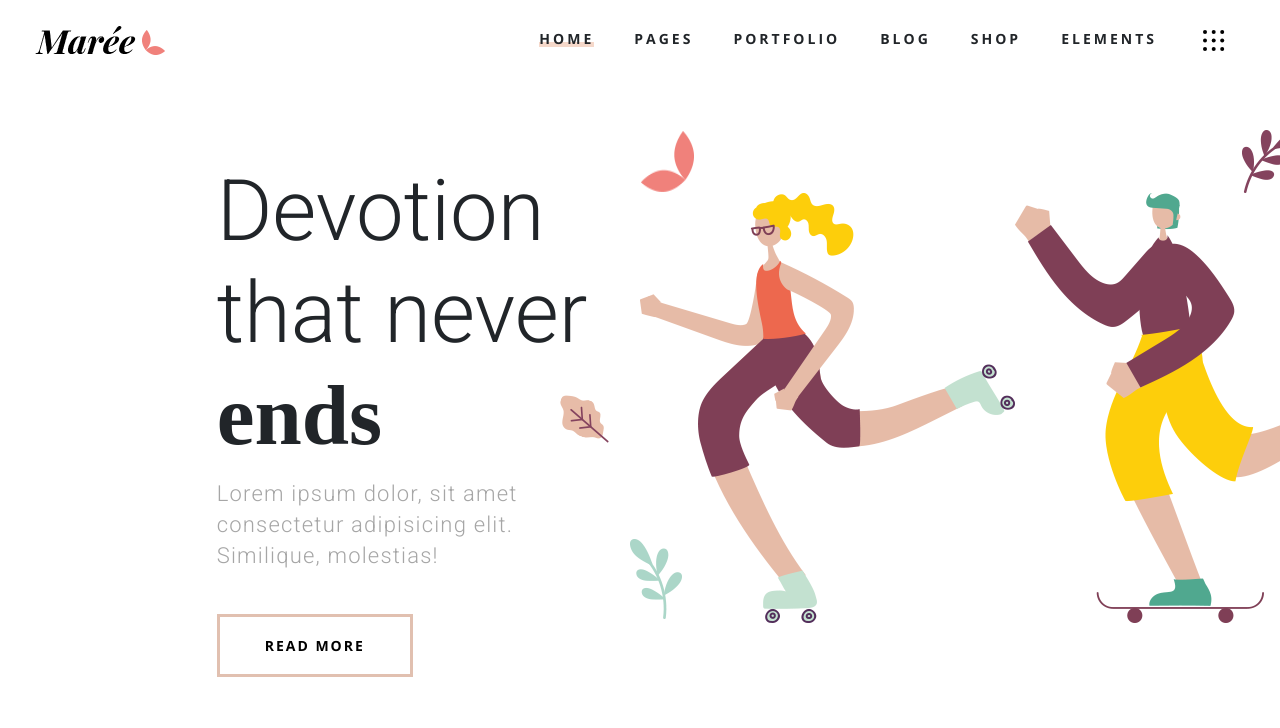
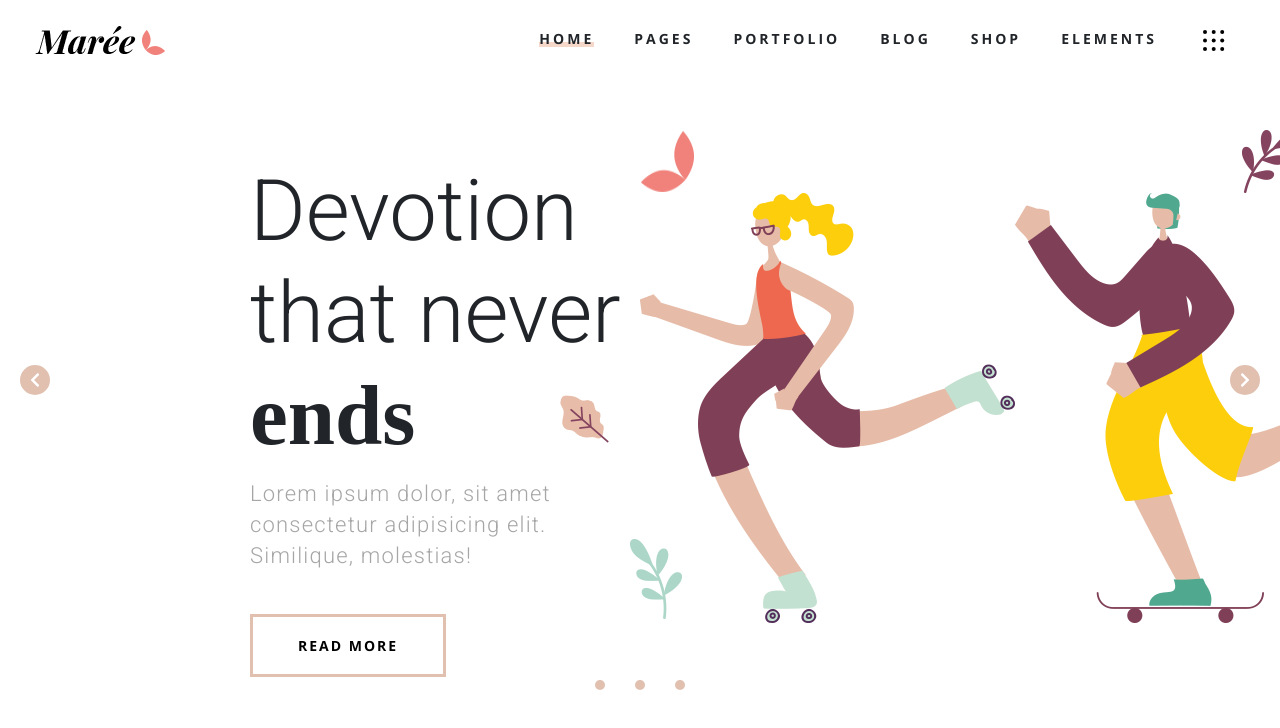
Before and after one commit to AlessandraSchiavone/proj-html-vuejs, a Vue app: page / in a window 1280 px wide. Shown: the top 728 px of the page. Built offline with nearby package versions, Linux system fonts and the light colour scheme; a small style sheet from the web is missing.

Commit message:
Aggiunta dettagli finali del jumbotron

```diff
--- a/package.json
+++ b/package.json
@@ -12,6 +12,7 @@
     "@fontsource/noto-sans": "^4.4.5",
     "@fontsource/open-sans": "^4.4.5",
     "@fontsource/roboto": "^4.4.5",
+    "@fortawesome/fontawesome-free": "^5.15.3",
     "bootstrap": "^5.0.1",
     "core-js": "^3.6.5",
     "vue": "^2.6.11"
--- a/src/App.vue
+++ b/src/App.vue
@@ -22,5 +22,6 @@ export default {
 </script>
 
 <style lang="scss">
+@import '~@fortawesome/fontawesome-free/css/all.min.css';
 @import './style/variables';
 </style>
--- a/src/components/Header.vue
+++ b/src/components/Header.vue
@@ -13,14 +13,20 @@
           </ul>
       </section>
       <section id="jumbotron">
+          <div class="chevron">
+              <span class="circle">
+                  <i class="fas fa-chevron-left"></i>
+              </span>
+
+          </div>
+
+          <div class="box">
             <div class="colsx col-lg-6">
                 <div class="col-lg-8 offset-lg-4">
                     <h1>Devotion that never <span class="coursive">ends</span></h1>
                     <h4>Lorem ipsum dolor, sit amet consectetur adipisicing elit. Similique, molestias!</h4>
                     <button id="bt-white"> Read More </button>
                 </div>
-
-
              </div>
             <div class="coldx col-lg-6">
                 <div class="row-1">
@@ -44,6 +50,19 @@
                         </div>
                 </div>
             </div>
+            <div class="slider-items">
+                <span class="small-circle"></span>
+                <span class="small-circle"></span>
+                <span class="small-circle"></span>
+            </div>
+          </div>
+
+          <div class="chevron">
+              <span class="circle">
+                  <i class="fas fa-chevron-right"></i>
+              </span>
+          </div>
+
 
       </section>
   </header>
@@ -94,6 +113,31 @@ export default {
 #jumbotron{
     font-family: 'Roboto', sans-serif;
     display: flex;
+    padding:0px 20px;
+    justify-content: space-between;
+    height:600px;
+    .chevron{
+        display:flex;
+        justify-content: center;
+        align-items: center;
+        height:100%;
+       .circle{
+            height:30px;
+            width:30px;
+            display:flex;
+            justify-content: center;
+            align-items: center;
+            color:white;
+            border-radius:50%;
+            cursor: pointer;
+            background-color:#E1C0B0 ;
+            padding:5px;
+        }
+    }
+
+    .box{
+        display: flex;
+        flex-wrap: wrap;
     .colsx{
       height:100%;
       padding:50px 10px;
@@ -168,5 +212,21 @@ export default {
             }
         }
     }
+    .slider-items{
+        width:100%;
+        display: flex;
+        justify-content: center;
+        align-items: center;
+        .small-circle{
+            height:10px;
+            width:10px;
+            border-radius:50%;
+            margin:0 15px;
+            cursor: pointer;
+            background-color:#E1C0B0 ;
+        }
+    }
+    }
+
 }
 </style>
--- a/src/style/variables.scss
+++ b/src/style/variables.scss
@@ -12,6 +12,8 @@
 @import '~bootstrap/scss/bootstrap';
 
 
+
+
 * {
     box-sizing: border-box;
     margin: 0;
```
Also changed, not shown: 1 other file (tests, documents, lock files or other folders). Lines whose indentation alone changed are shown as unchanged.
